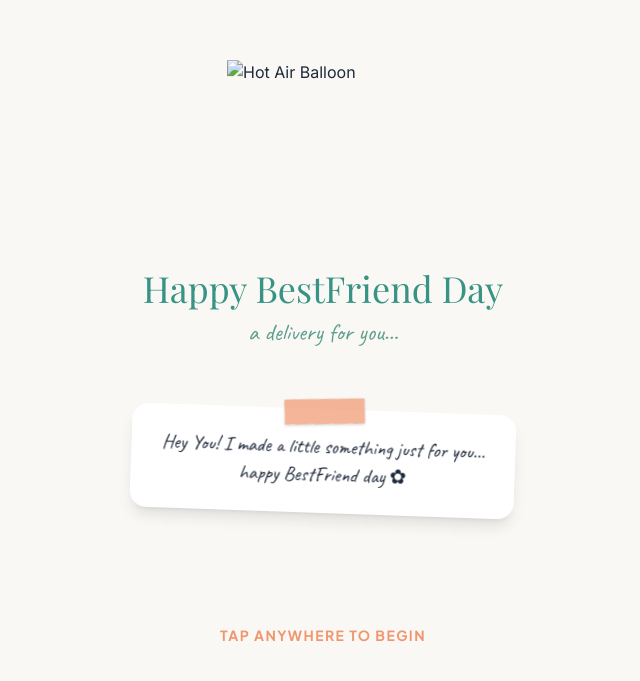
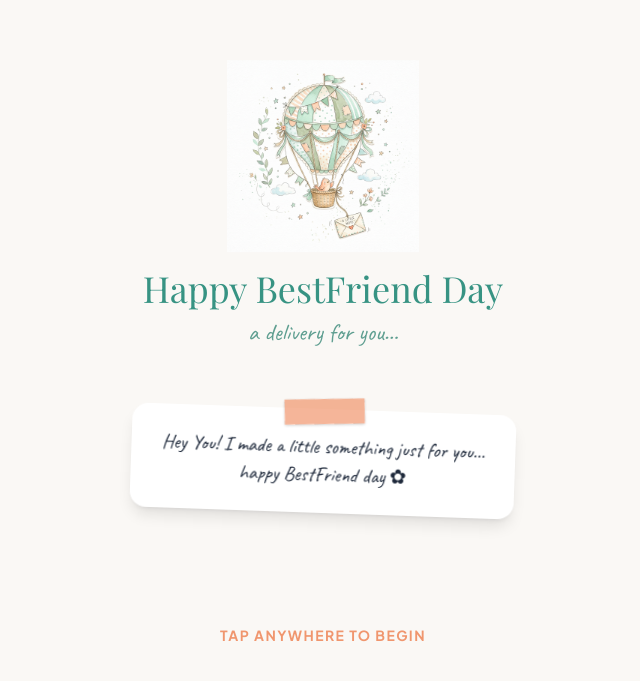
Before and after one commit to Umesh-Dev-Off/anamika-umesh, a React app: page index.html in a window 1280 px wide. Shown: the part 107-788 px from the top of the page, without its empty margins (317-957 px from the left). Built offline with nearby package versions, Linux system fonts and the light colour scheme; files whose address does not match are found by name; a web font is replaced by a local one.

Commit message:
Update index.html

```diff
--- a/index.html
+++ b/index.html
@@ -34,7 +34,7 @@
     <div id="intro-screen" class="cursor-pointer" onclick="document.getElementById('intro-screen').style.display='none'; document.getElementById('main-content').classList.remove('hidden'); document.getElementById('bg-audio').play();">
       <div class="float-animation flex flex-col items-center">
         <!-- FIXED: Cleaned image path -->
-        <img src="hot_air_balloon.png" alt="Hot Air Balloon" class="w-48 h-48 object-contain mb-4">
+        <img src="hot_air_balloon_1785403225466.png" alt="Hot Air Balloon" class="w-48 h-48 object-contain mb-4">
         <h1 class="font-serif-title text-4xl text-mint text-center px-4">Happy BestFriend Day</h1>
         <p class="font-handwriting text-2xl text-sage mt-2">a delivery for you...</p>
       </div>
```
